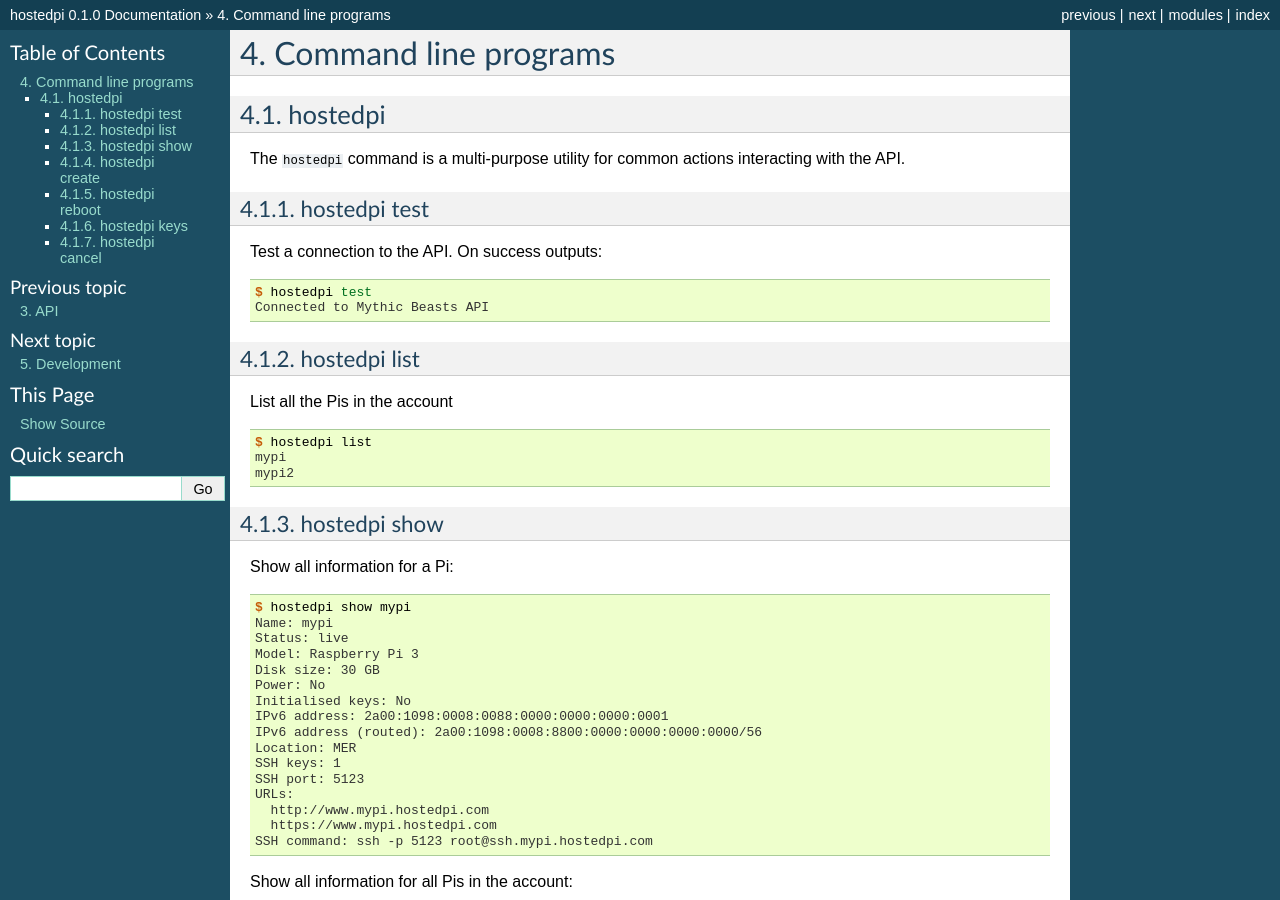
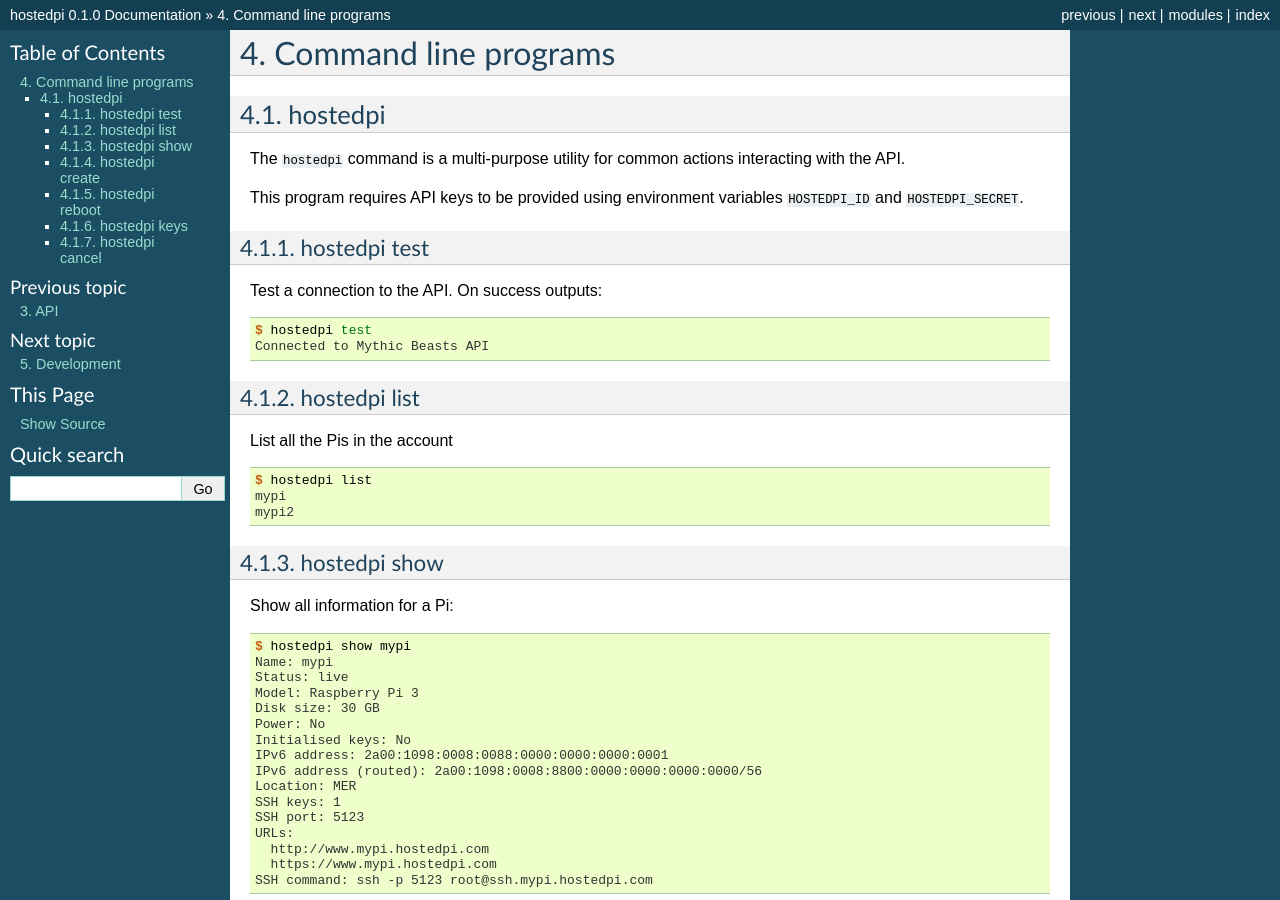
Before and after one commit to piwheels/hostedpi, a Sphinx documentation site: the page built from docs/cli.rst, in a window 1280 px wide and 900 px high. Built offline with Sphinx 7.4.7, drawn with Linux system fonts in a browser that asks for light colours.

Commit message:
Add note about env vars

```diff
--- a/docs/cli.rst
+++ b/docs/cli.rst
@@ -7,6 +7,9 @@ hostedpi
 
 The ``hostedpi`` command is a multi-purpose utility for common actions
 interacting with the API.
+
+This program requires API keys to be provided using environment variables
+``HOSTEDPI_ID`` and ``HOSTEDPI_SECRET``.
 
 hostedpi test
 -------------
```
